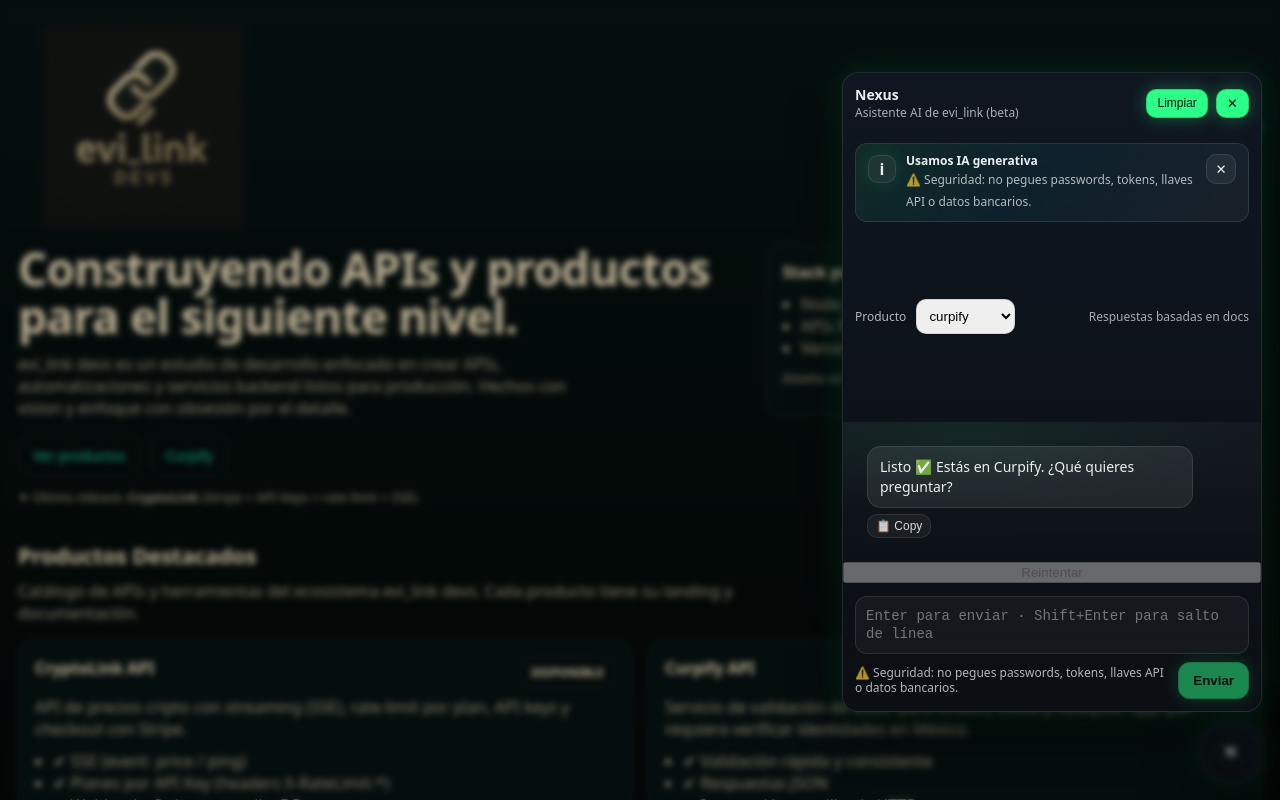
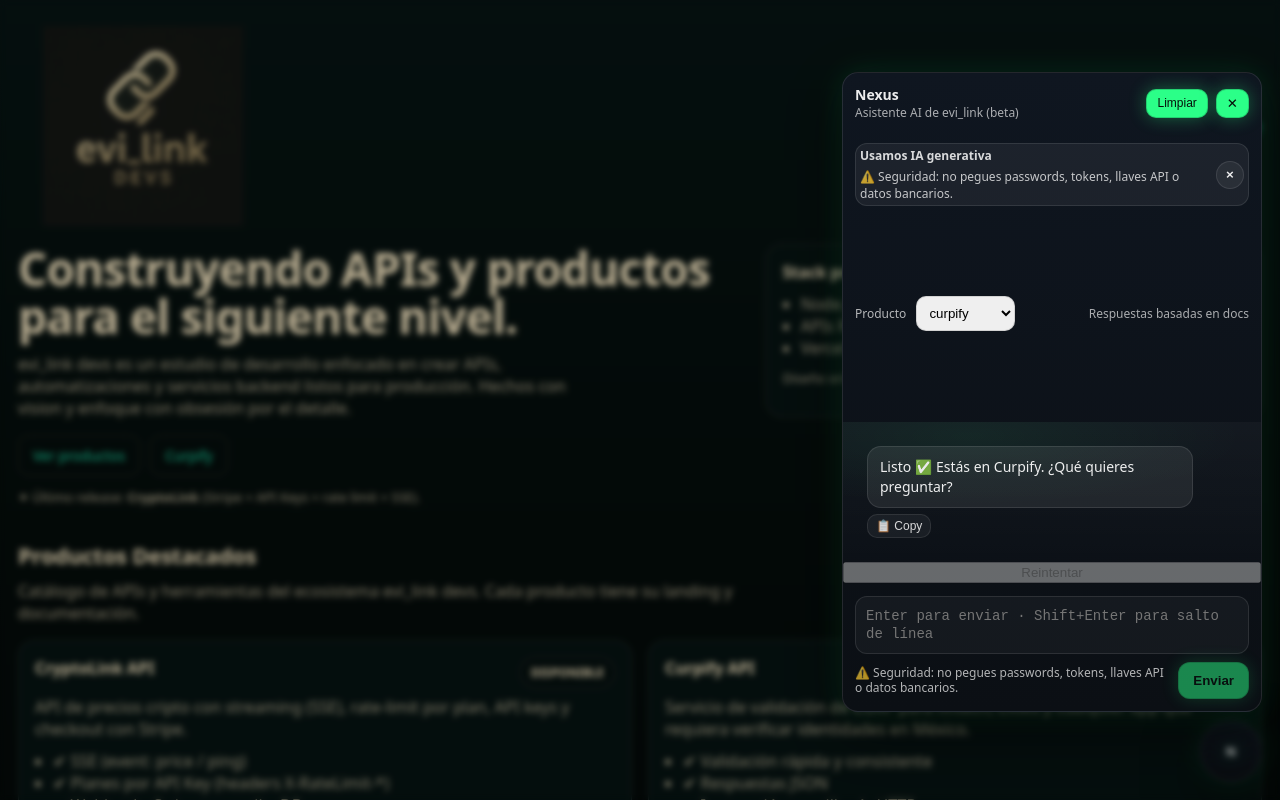
Before and after one commit to IanMartin16/evilink, a Next.js app: page / in a window 1280 px wide. Both pictures are taken after a click on the button "Abrir Nexus". Shown: the top 800 px of the page. Built offline with nearby package versions, Linux system fonts and the light colour scheme.

Commit message:
Add beautiful changes1

```diff
--- a/app/components/NexusWidget.tsx
+++ b/app/components/NexusWidget.tsx
@@ -140,26 +140,27 @@ useEffect(() => {
 }, [product, msgs]);
 
 
-  const DISCLAIMER_SESSION_KEY = "nexus_disclaimer_seen_v1";
+  const DISCLAIMER_COLLAPSE_KEY = "nexus_disclaimer_collapse_v1";
 
-const [showDisclaimer, setShowDisclaimer] = useState(false);
+  const [discCollapsed, setDiscCollapsed] = useState(false);
   const didInitDisclaimerRef = useRef(false);
 
   useEffect(() => {
-  if (didInitDisclaimerRef.current) return;
-  didInitDisclaimerRef.current = true;
+    if (typeof window === "undefined") return;
+    setDiscCollapsed(localStorage.getItem(DISCLAIMER_COLLAPSE_KEY) === "1");
+    },
+  []);
 
-  if (typeof window === "undefined") return;
+  function toggleDisclaimer() {
+    setDiscCollapsed((v) => {
+      const next = !v;
+      try {
+        sessionStorage.setItem(DISCLAIMER_COLLAPSE_KEY, next ? "1" : "0");
+      } catch {}
+      return next;
+    });
 
-  try {
-    const seen = sessionStorage.getItem(DISCLAIMER_SESSION_KEY) === "1";
-    setShowDisclaimer(!seen);
-  } catch {
-    // si el storage falla, mejor mostrarlo
-    setShowDisclaimer(true);
   }
-}, []);
-
 
   const [teaserOpen, setTeaserOpen] = useState(true);
   const [teaserClosing, setTeaserClosing] = useState(false);
@@ -587,7 +588,7 @@ useEffect(() => {
             }}
           >
             {/* Header */}
-            <div style={{ display: "flex", justifyContent: "space-between", alignItems: "center", padding: 12 }}>
+            <div style={{ display: "flex",  justifyContent: "space-between", alignItems: "center", padding: 12 }}>
               <div style={{ display: "flex", flexDirection: "column" }}>
                 <strong style={{ fontSize: 14, color: EVILINK.text }}>Nexus</strong>
                 <span style={{ fontSize: 12, color: EVILINK.muted }}>Asistente AI de evi_link (beta)</span>
@@ -626,71 +627,45 @@ useEffect(() => {
               </div>
             </div>
 
-            {showDisclaimer && (
-             <div
-              style={{
-                margin: "10px 12px 0",
-                padding: "10px 12px",
+            <div style={{
+              margin: "10px 12px",
+              padding: "3px 4px",
               borderRadius: 12,
-                border: `1px solid ${EVILINK.border}`,
-                background: `linear-gradient(135deg, ${EVILINK.accent}18 0%, ${EVILINK.accent2}10 45%, rgba(255,255,255,0.05) 100%)`,
-                display: "grid",
-                gridTemplateColumns: "auto 1fr auto",
-                gap: 10,
-                alignItems: "start",
-              }}
-            >
-              {/* Icono */}
-                <div
-                  style={{
-                  width: 28,
-                  height: 28,
-                  borderRadius: 10,
-                  display: "grid",
-                  placeItems: "center",
-                  background: "rgba(255,255,255,0.06)",
-                  border: `1px solid ${EVILINK.border}`,
-                  boxShadow: `0 0 18px ${EVILINK.accent}22`,
-                  marginTop: 1,
-              }}
-              aria-hidden="true"
-            >
-              <span style={{ color: EVILINK.text, fontWeight: 900 }}>i</span>
-            </div>
-
-            {/* Texto */}
-              <div>
-                <div style={{ fontSize: 12, fontWeight: 800, color: EVILINK.text, lineHeight: 1.1 }}>
-                  Usamos IA generativa
-                </div>
-                <span style={{ fontSize: 12, opacity: 0.75, lineHeight: 1.2 }}>
-                 ⚠️ Seguridad: no pegues passwords, tokens, llaves API o datos bancarios.
-                </span>
-              </div>
-
-              {/* Close */}
-              <button
-                onClick={() => {
-                  try {
-                      localStorage.setItem(DISCLAIMER_KEY, "1");
-                    } catch {}
-                      setShowDisclaimer(false);
-                    }}
-                    aria-label="Cerrar aviso"
-                    style={{
               border: `1px solid ${EVILINK.border}`,
               background: "rgba(255,255,255,0.06)",
               color: EVILINK.text,
-                      width: 30,
-                      height: 30,
-                      borderRadius: 10,
+              fontSize: 12,
+              display: "flex",
+              alignItems: "center",
+              gap: 10,
+            }}>
+            <div style={{ opacity: 0.9, flex: 1, cursor: "pointer" }} onClick={toggleDisclaimer}>
+              <b>Usamos IA generativa</b>
+              {!discCollapsed && (
+              <div style={{ marginTop: 4, opacity: 0.9 }}>
+                ⚠️ Seguridad: no pegues passwords, tokens, llaves API o datos bancarios.
+              </div>
+            )}
+            </div>
+
+            <button
+              type="button"
+              onClick={toggleDisclaimer}
+              style={{
+              width: 28, height: 28,
+              borderRadius: 999,
+              background: "rgba(255,255,255,0.06)",
+              border: `1px solid ${EVILINK.border}`,
+              color: EVILINK.text,
               cursor: "pointer",
+              fontWeight: 900,
             }}
+              aria-label={discCollapsed ? "Expandir aviso" : "Colapsar aviso"}
+              title={discCollapsed ? "Mostrar" : "Ocultar"}
             >
-                  ✕
+              {discCollapsed ? "i" : "×"}
               </button>
             </div>
-            )}
 
             {/* Product row */}
             <div style={{ display: "flex", gap: 10, alignItems: "center", padding: "0 12px 12px 12px" }}>
@@ -723,6 +698,8 @@ useEffect(() => {
             <div
               ref={listRef}
               style={{
+                flex: 1,
+                minHeight: 2,
                 padding: 12,
                 overflow: "auto",
                 display: "grid",
```
Lines whose indentation alone changed are shown as unchanged.
